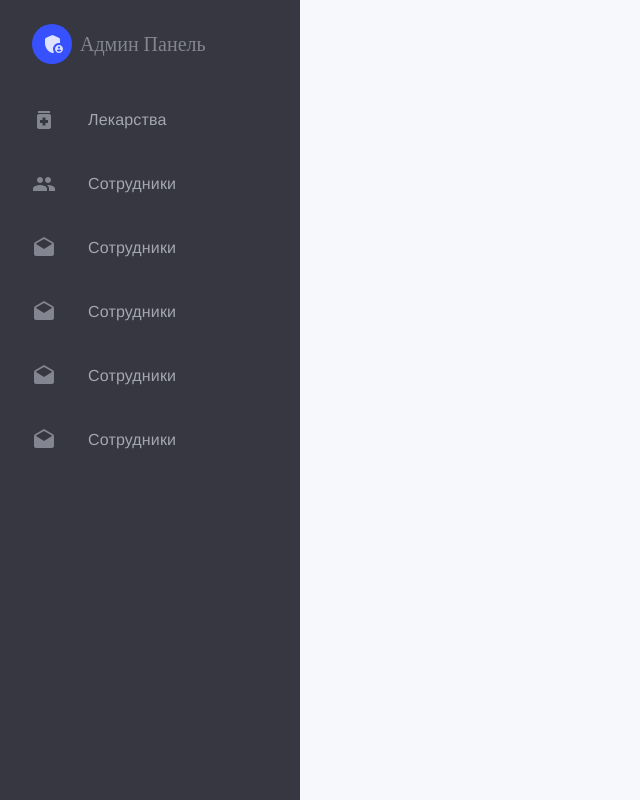
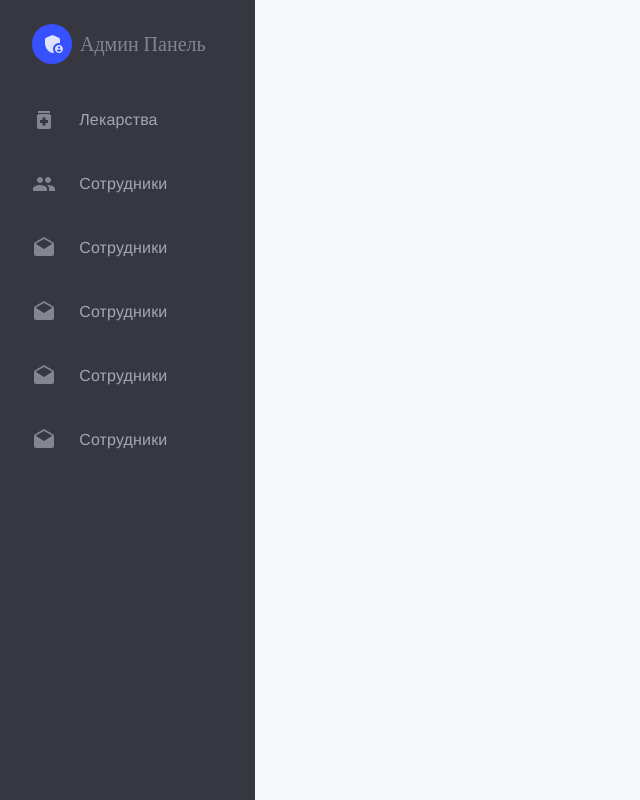
Before and after one commit to Alex-2kZharkov/pharmacy-stock, a React (Create React App) app: page / in a window 1280 px wide. Shown: the whole page, without its empty margins (0-640 px from the left). Built offline with nearby package versions, Linux system fonts and the light colour scheme; a web font is replaced by a local one.

Commit message:
Some styling

```diff
--- a/src/components/Sidebar/Sidebar.styles.ts
+++ b/src/components/Sidebar/Sidebar.styles.ts
@@ -3,7 +3,7 @@ import { makeStyles } from "@material-ui/core";
 export const useStyles = makeStyles((theme) => ({
   sidebar: {
     width: "100%",
-    maxWidth: 300,
+    maxWidth: 255,
     minHeight: "100vh",
     backgroundColor: theme.palette.background.paper,
   },
@@ -37,6 +37,9 @@ export const useStyles = makeStyles((theme) => ({
       color: theme.palette.secondary.main,
     },
     "&": {
+      "& .MuiTypography-root": {
+        marginLeft: theme.spacing(-1.1),
+      },
       "&:hover .MuiTypography-root": {
         color: theme.palette.primary.light,
       },
```
